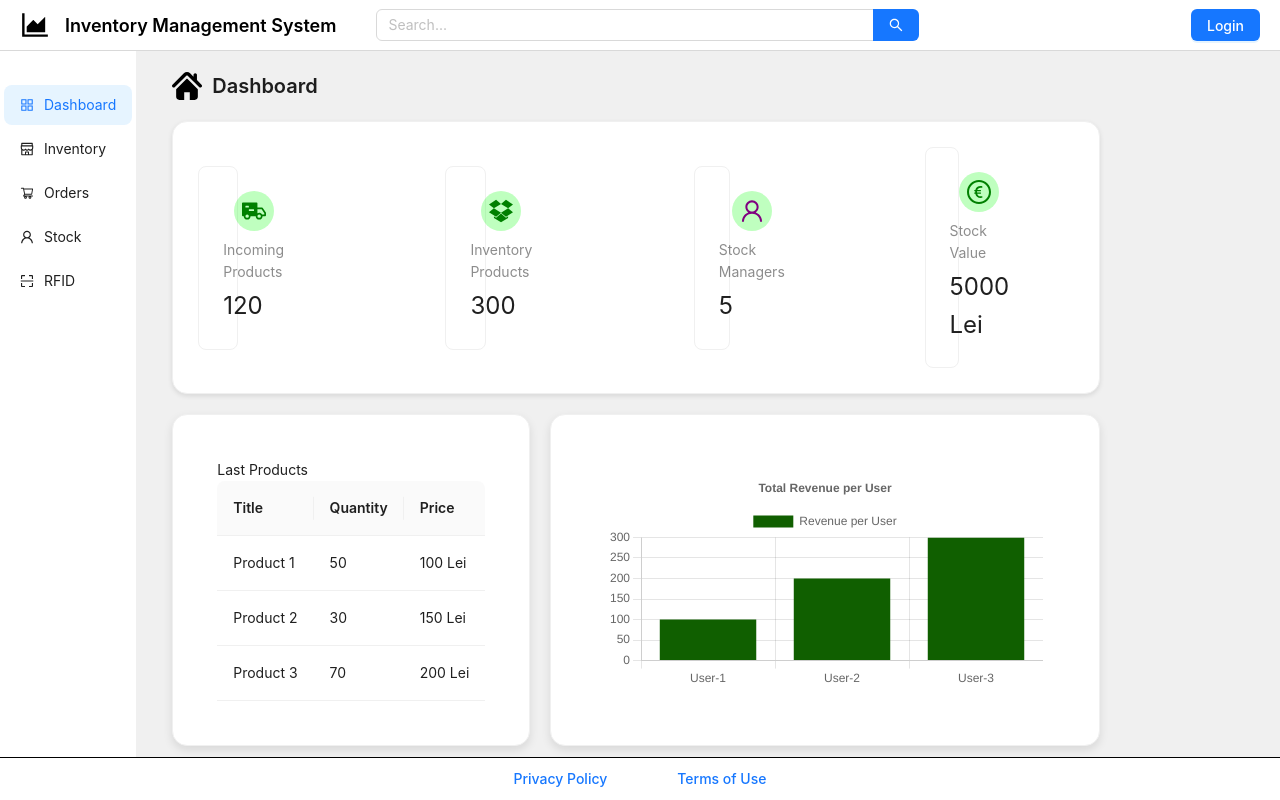
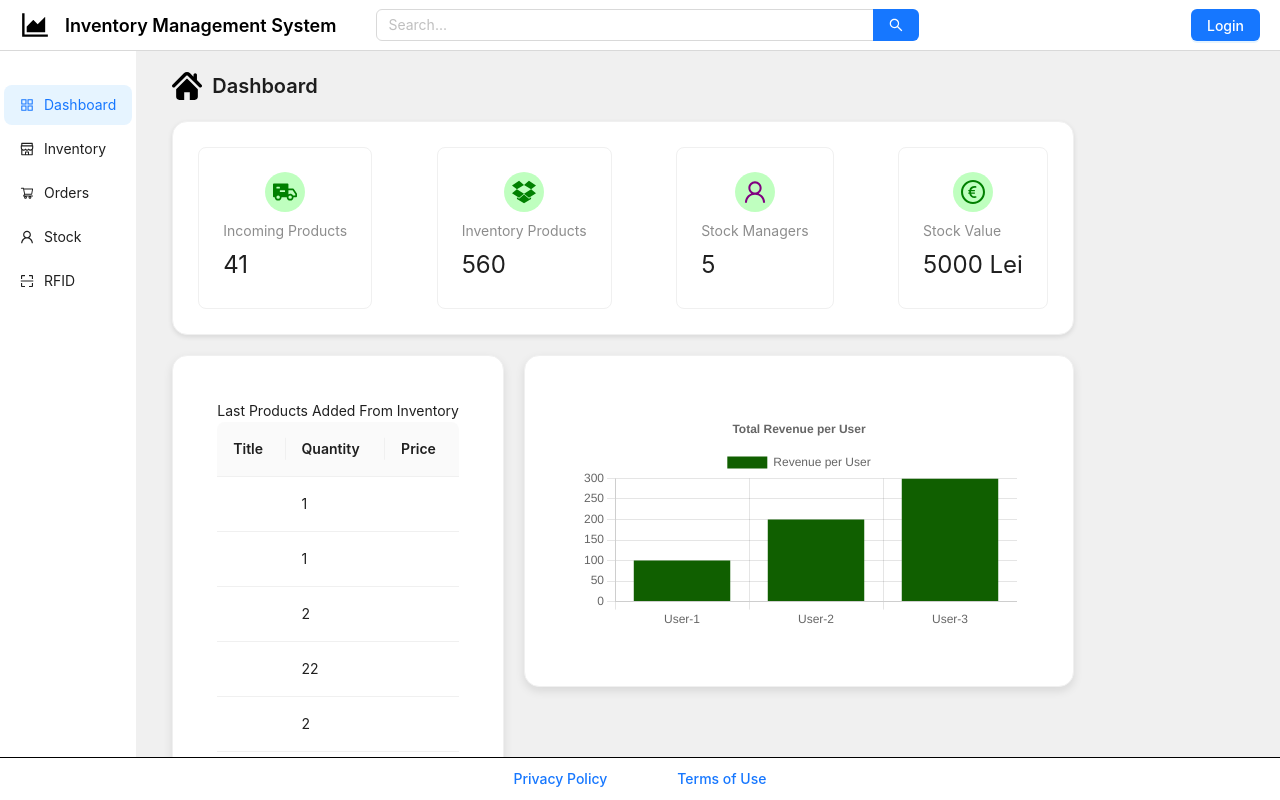
Before and after one commit to Copernicus12/Gestionare-Inventar-Bricolaj, a React (Vite) app in the folder crud-app/: page / in a window 1280 px wide. Built offline with nearby package versions, Linux system fonts and the light colour scheme; data requests are answered from the project's data file.

Commit message:
update Dashboard component: fetch and display incoming and inventory product counts, enhance RecentOrders to show latest orders

```diff
--- a/crud-app/data_base.json
+++ b/crud-app/data_base.json
@@ -87,6 +87,46 @@
       "status": "Shipped",
       "orderDate": "2025-01-04",
       "deliveryDate": "2025-01-07"
+    },
+    {
+      "id": "28d8",
+      "productId": "4",
+      "quantity": 2,
+      "status": "Pending",
+      "orderDate": "2025-01-04",
+      "deliveryDate": "2025-01-09"
+    },
+    {
+      "id": "24",
+      "productId": "6",
+      "quantity": 22,
+      "status": "Pending",
+      "orderDate": "2025-01-07",
+      "deliveryDate": "2025-01-10"
+    },
+    {
+      "id": "23",
+      "productId": "4",
+      "quantity": 2,
+      "status": "Pending",
+      "orderDate": "2025-01-04",
+      "deliveryDate": "2025-01-09"
+    },
+    {
+      "id": "22",
+      "productId": "4",
+      "quantity": 2,
+      "status": "Pending",
+      "orderDate": "2025-01-04",
+      "deliveryDate": "2025-01-09"
+    },
+    {
+      "id": "21",
+      "productId": "4",
+      "quantity": 12,
+      "status": "Pending",
+      "orderDate": "2025-01-04",
+      "deliveryDate": "2025-01-09"
     }
   ],
   "employees": [
--- a/crud-app/src/Pages/Dashboard.jsx
+++ b/crud-app/src/Pages/Dashboard.jsx
@@ -1,12 +1,61 @@
-import React from 'react';
-import { Card, Col, Row, Statistic, Typography, Space, Table } from 'antd';
-import { EuroOutlined, TruckFilled, DropboxOutlined, UserOutlined } from '@ant-design/icons';
+import React, { useEffect, useState } from 'react';
+import { Card, Space, Typography, Statistic, Table } from 'antd';
+import { TruckFilled, DropboxOutlined, UserOutlined, EuroOutlined } from '@ant-design/icons';
 import { Bar } from 'react-chartjs-2';
 import { Chart as ChartJS, CategoryScale, LinearScale, BarElement, Title, Tooltip, Legend } from 'chart.js';
 
 ChartJS.register(CategoryScale, LinearScale, BarElement, Title, Tooltip, Legend);
 
+// Dashboard Component
 function Dashboard() {
+  const [incomingProducts, setIncomingProducts] = useState(0);
+  const [inventoryProducts, setInventoryProducts] = useState(0); // New state for total inventory products
+  const [loading, setLoading] = useState(true);
+
+  // Fetch orders from the API
+  useEffect(() => {
+    setLoading(true);
+    // Fetch orders data
+    fetch("http://localhost:5000/orders")
+      .then((response) => response.json())
+      .then((data) => {
+        const shippedAndPendingOrders = data.filter(order =>
+          order.status === 'Shipped' || order.status === 'Pending'
+        );
+        const totalIncoming = shippedAndPendingOrders.reduce((acc, order) => acc + order.quantity, 0);
+        setIncomingProducts(totalIncoming); // Update incoming products state
+        setLoading(false);
+      })
+      .catch((error) => {
+        console.error("Error fetching orders:", error);
+        setLoading(false);
+      });
+  }, []);
+
+  // Fetch products from the API to calculate total inventory products
+  useEffect(() => {
+    fetch("http://localhost:5000/products")
+      .then((response) => response.json())
+      .then((data) => {
+        console.log("Products data:", data); // Verificăm datele returnate de API
+        const totalInventory = data.reduce((acc, product) => {
+          console.log("Product:", product); // Verificăm fiecare produs
+          if (typeof product.stock === 'number') {
+            acc += product.stock; // Asigurăm că stock este un număr valid
+          } else {
+            console.warn(`Invalid stock for product ${product.title}`);
+          }
+          return acc;
+        }, 0);
+        setInventoryProducts(totalInventory); // Actualizăm stocul total
+      })
+      .catch((error) => {
+        console.error("Error fetching products:", error);
+        setInventoryProducts(0); // Dacă apare eroare, setăm inventarul la 0
+      });
+  }, []);
+
+
   return (
     <Space size={20} direction="vertical" style={{ width: '100%' }}>
       <div style={{ display: 'flex', alignItems: 'center', marginTop: '20px' }}>
@@ -19,10 +68,26 @@ function Dashboard() {
 
       <Card style={{ borderRadius: '15px', boxShadow: '0px 2px 5px rgba(0, 0, 0, 0.1)', padding: '1px' }}>
         <Space direction="horizontal" style={{ justifyContent: 'space-between', width: '100%' }}>
-          <DashboardCard icon={<TruckFilled style={{ color: 'green', backgroundColor: 'rgba(0,255,0,0.25)', borderRadius: 20, fontSize: 24, padding: 8 }} />} title="Incoming Products" value={120} />
-          <DashboardCard icon={<DropboxOutlined style={{ color: 'green', backgroundColor: 'rgba(0,255,0,0.25)', borderRadius: 20, fontSize: 24, padding: 8 }} />} title="Inventory Products" value={300} />
-          <DashboardCard icon={<UserOutlined style={{ color: 'purple', backgroundColor: 'rgba(0,255,0,0.25)', borderRadius: 20, fontSize: 24, padding: 8 }} />} title="Stock Managers" value={5} />
-          <DashboardCard icon={<EuroOutlined style={{ color: 'green', backgroundColor: 'rgba(0,255,0,0.25)', borderRadius: 20, fontSize: 24, padding: 8 }} />} title="Stock Value" value="5000 Lei" />
+          <DashboardCard
+            icon={<TruckFilled style={{ color: 'green', backgroundColor: 'rgba(0,255,0,0.25)', borderRadius: 20, fontSize: 24, padding: 8 }} />}
+            title="Incoming Products"
+            value={incomingProducts || "Loading..."} // Display loading or actual value
+          />
+          <DashboardCard
+            icon={<DropboxOutlined style={{ color: 'green', backgroundColor: 'rgba(0,255,0,0.25)', borderRadius: 20, fontSize: 24, padding: 8 }} />}
+            title="Inventory Products"
+            value={inventoryProducts || "Loading..."} // Display total inventory products
+          />
+          <DashboardCard
+            icon={<UserOutlined style={{ color: 'purple', backgroundColor: 'rgba(0,255,0,0.25)', borderRadius: 20, fontSize: 24, padding: 8 }} />}
+            title="Stock Managers"
+            value={5}
+          />
+          <DashboardCard
+            icon={<EuroOutlined style={{ color: 'green', backgroundColor: 'rgba(0,255,0,0.25)', borderRadius: 20, fontSize: 24, padding: 8 }} />}
+            title="Stock Value"
+            value="5000 Lei"
+          />
         </Space>
       </Card>
 
@@ -34,9 +99,10 @@ function Dashboard() {
   );
 }
 
+// DashboardCard Component
 function DashboardCard({ title, value, icon }) {
   return (
-    <Card style={{ width: '23%' }}>
+    <Card style={{ width: '100%' }}>
       <Space direction="vertical" style={{ alignItems: 'center' }}>
         {icon}
         <Statistic title={title} value={value} />
@@ -45,29 +111,38 @@ function DashboardCard({ title, value, icon }) {
   );
 }
 
+// RecentOrders Component
 function RecentOrders() {
-  const dataSource = [
-    { key: '1', title: 'Product 1', stock: 50, discountedPrice: '100 Lei' },
-    { key: '2', title: 'Product 2', stock: 30, discountedPrice: '150 Lei' },
-    { key: '3', title: 'Product 3', stock: 70, discountedPrice: '200 Lei' },
-  ];
+  const [orders, setOrders] = useState([]);
+
+  useEffect(() => {
+    fetch("http://localhost:5000/orders")
+      .then(response => response.json())
+      .then(data => {
+        const recentOrders = data.slice(0, 5); // Fetch only the most recent 5 orders
+        setOrders(recentOrders);
+      })
+      .catch(error => console.error("Error fetching orders:", error));
+  }, []);
 
   return (
-    <Card style={{ borderRadius: '15px', boxShadow: '0px 4px 10px rgba(0, 0, 0, 0.1)', padding: '20px' }}>
-      <Typography.Text>Last Products</Typography.Text>
+    <Card style={{ borderRadius: '15px', boxShadow: '0px 4px 10px rgba(0, 0, 0, 0.1)', padding: '20px', width: '100%' }}>
+      <Typography.Text>Last Products Added From Inventory</Typography.Text>
       <Table
         columns={[
           { title: 'Title', dataIndex: 'title' },
-          { title: 'Quantity', dataIndex: 'stock' },
+          { title: 'Quantity', dataIndex: 'quantity' },
           { title: 'Price', dataIndex: 'discountedPrice' },
         ]}
-        dataSource={dataSource}
+        dataSource={orders}
         pagination={false}
+        rowKey="id" // Assuming the API returns an "id" for each order
       />
     </Card>
   );
 }
 
+// DashboardChart Component
 function DashboardChart() {
   const revenueData = {
     labels: ['User-1', 'User-2', 'User-3'],
```
